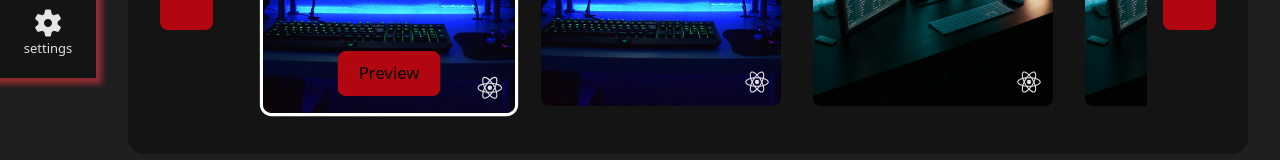
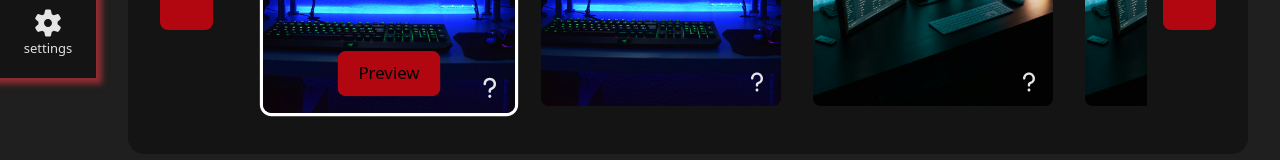
Before and after one commit to nrcoover/nrcoover-portfolio, a React (Vite) app in the folder ncoover-website/: page /portfolio in a window 1280 px wide. Shown: the part 722-882 px from the top of the page. Built offline with nearby package versions, Linux system fonts and the light colour scheme.

Commit message:
Dynamically pass icon value through props
Set question mark as default icon value

```diff
--- a/ncoover-website/src/components/common/ui/primary-tag-icon/PrimaryTagIcon.tsx
+++ b/ncoover-website/src/components/common/ui/primary-tag-icon/PrimaryTagIcon.tsx
@@ -1,5 +1,5 @@
 import type { CSSProperties } from "react";
-import { iconDev } from "../../../../constants/iconTypes";
+import { iconUi, type IconSource } from "../../../../constants/iconTypes";
 import {
 	absoluteLocation,
 	type AbsoluteLocationKey,
@@ -9,6 +9,7 @@ import Icon from "../../icon/Icon";
 import classes from "./PrimaryTagIcon.module.css";
 
 interface PrimaryTagIconProps {
+	iconSource?: IconSource;
 	maxWidth?: string;
 	maxHeight?: string;
 	absoluteLocations?: AbsoluteLocationKey[];
@@ -16,12 +17,12 @@ interface PrimaryTagIconProps {
 }
 
 const PrimaryTagIcon = ({
+	iconSource = iconUi.QuestionMark,
 	maxWidth = "3rem",
 	maxHeight = maxWidth,
 	absoluteLocations = [],
 	margin = "0",
 }: PrimaryTagIconProps) => {
-	// Merge sizing + positioning into a single CSSProperties object
 	const sizingStyles: CSSProperties = {
 		maxHeight,
 		maxWidth,
@@ -39,7 +40,7 @@ const PrimaryTagIcon = ({
 	return (
 		<div className={classes.primaryTagIcon} style={absoluteStyles}>
 			<Icon
-				source={iconDev.React}
+				source={iconSource}
 				className={classes.iconSizing}
 				style={sizingStyles}
 			/>
--- a/ncoover-website/src/constants/iconTypes.ts
+++ b/ncoover-website/src/constants/iconTypes.ts
@@ -57,6 +57,7 @@ export const iconUi = {
 	Search: "ui.Search",
 	Settings: "ui.Settings",
 	Star: "ui.Star",
+	QuestionMark: "ui.QuestionMark",
 } as const;
 
 export const iconDev = {
--- a/ncoover-website/src/utility/icon/iconSvg.tsx
+++ b/ncoover-website/src/utility/icon/iconSvg.tsx
@@ -180,6 +180,11 @@ export const svgUi = {
 			<path d="M316.9 18C311.6 7 300.4 0 288.1 0s-23.4 7-28.8 18L195 150.3 51.4 171.5c-12 1.8-22 10.2-25.7 21.7s-.7 24.2 7.9 32.7L137.8 329 113.2 474.7c-2 12 3 24.2 12.9 31.3s23 8 33.8 2.3l128.3-68.5 128.3 68.5c10.8 5.7 23.9 4.9 33.8-2.3s14.9-19.3 12.9-31.3L438.5 329 542.7 225.9c8.6-8.5 11.7-21.2 7.9-32.7s-13.7-19.9-25.7-21.7L381.2 150.3 316.9 18z" />
 		</svg>
 	),
+	QuestionMark: (
+		<svg viewBox="0 0 640 640">
+			<path d="M224 224C224 171 267 128 320 128C373 128 416 171 416 224C416 266.7 388.1 302.9 349.5 315.4C321.1 324.6 288 350.7 288 392L288 416C288 433.7 302.3 448 320 448C337.7 448 352 433.7 352 416L352 392C352 390.3 352.6 387.9 355.5 384.7C358.5 381.4 363.4 378.2 369.2 376.3C433.5 355.6 480 295.3 480 224C480 135.6 408.4 64 320 64C231.6 64 160 135.6 160 224C160 241.7 174.3 256 192 256C209.7 256 224 241.7 224 224zM320 576C342.1 576 360 558.1 360 536C360 513.9 342.1 496 320 496C297.9 496 280 513.9 280 536C280 558.1 297.9 576 320 576z" />
+		</svg>
+	),
 } as const;
 
 export const svgDev = {
```
